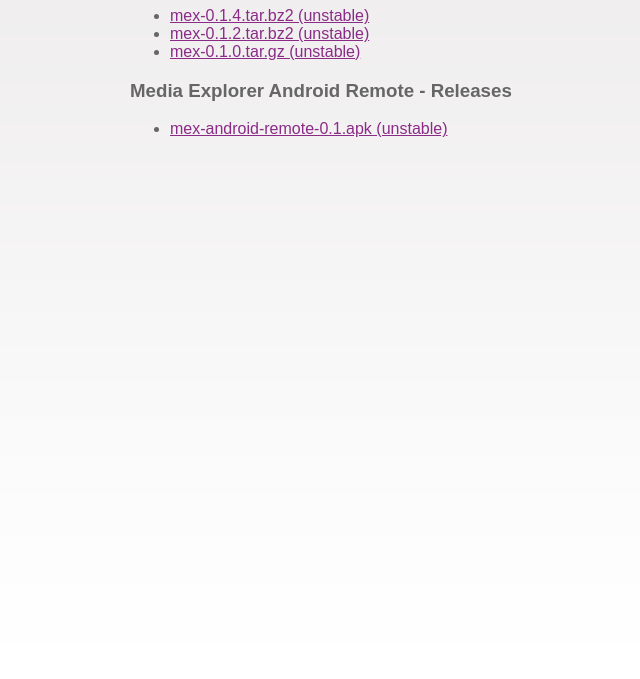
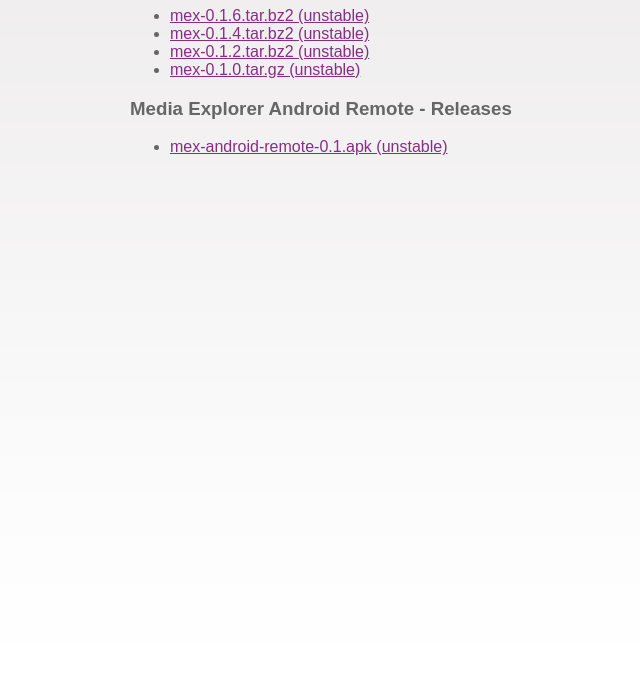
Before and after one commit to media-explorer/media-explorer.github.com, a plain HTML site: page releases/index.html in a window 1280 px wide. Shown: the part 121-800 px from the top of the page, without its empty margins (150-790 px from the left). Drawn offline with Linux system fonts and the light colour scheme.

Commit message:
Add the 0.1.6 release

```diff
--- a/releases/index.html
+++ b/releases/index.html
@@ -65,6 +65,7 @@
 </head>
 <h1>Media Explorer - Releases</h1>
 <ul>
+  <li><a href="mex-0.1.6.tar.bz2">mex-0.1.6.tar.bz2 (unstable)</a></li>
   <li><a href="mex-0.1.4.tar.bz2">mex-0.1.4.tar.bz2 (unstable)</a></li>
   <li><a href="mex-0.1.2.tar.bz2">mex-0.1.2.tar.bz2 (unstable)</a></li>
   <li><a href="mex-0.1.0.tar.gz">mex-0.1.0.tar.gz (unstable)</a></li>
```
Also changed, not shown: 1 other file.
